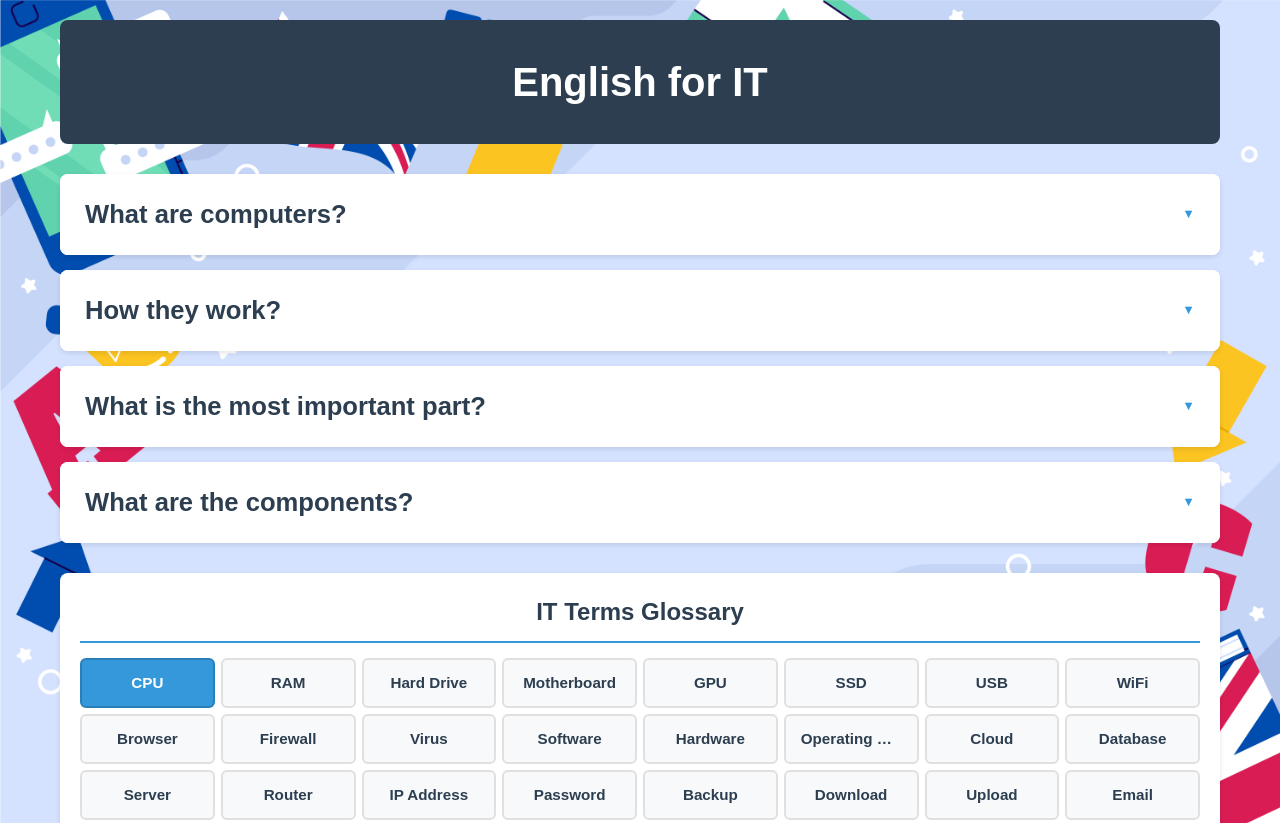
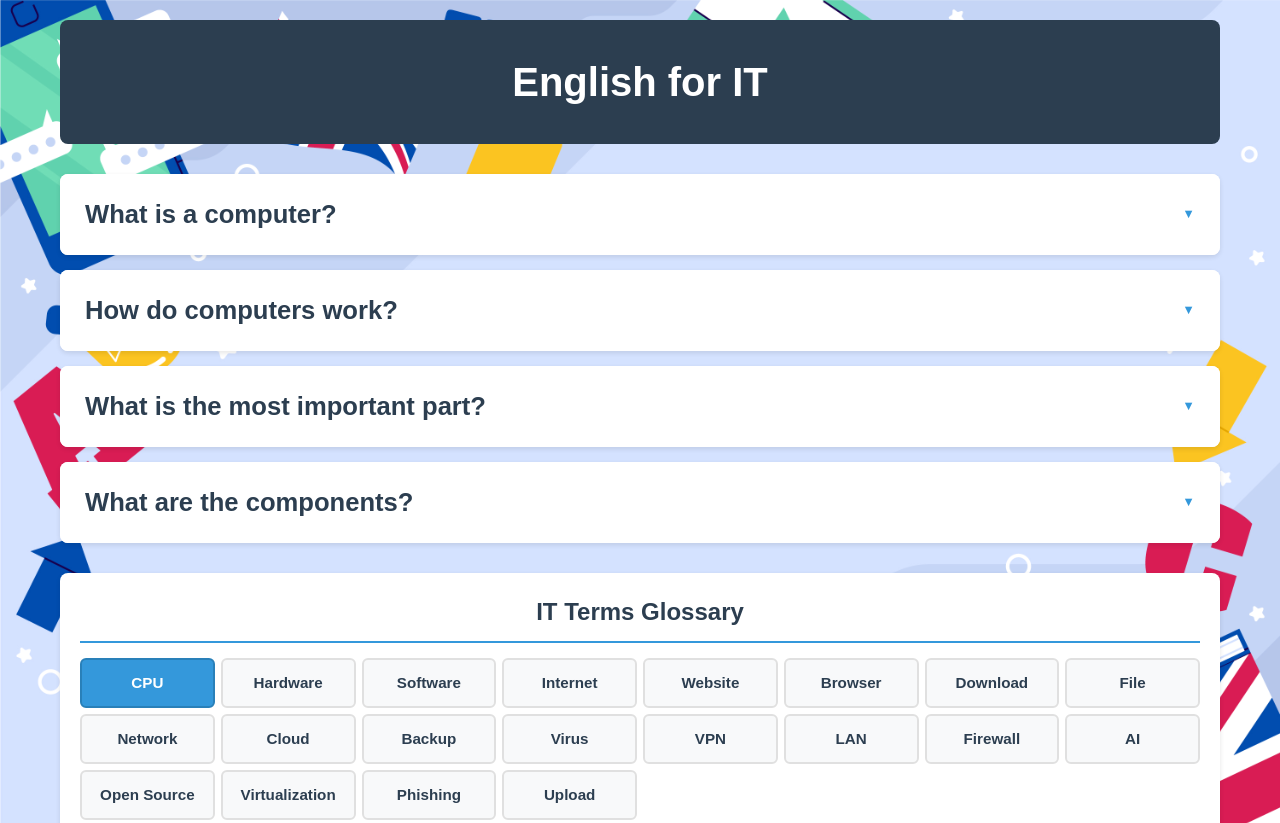
Before and after one commit to BrunoXarez/EnglishTI, a plain HTML site: page index.html in a window 1280 px wide. Shown: the top 823 px of the page. Drawn offline with Linux system fonts and the light colour scheme.

Commit message:
comit text updated

```diff
--- a/index.html
+++ b/index.html
@@ -15,22 +15,25 @@
     <!-- Section 1: What are computers? -->
     <section class="content-section dropdown">
         <div class="dropdown-header">
-            <h2>What are computers?</h2>
+            <h2>What is a computer?</h2>
             <span class="dropdown-icon">▼</span>
         </div>
         <div class="dropdown-content">
-            <p>Lorem ipsum dolor sit amet, consectetur adipiscing elit. Sed do eiusmod tempor incididunt ut labore et dolore magna aliqua. Ut enim ad minim veniam, quis nostrud exercitation ullamco laboris nisi ut aliquip ex ea commodo consequat. Duis aute irure dolor in reprehenderit in voluptate velit esse cillum dolore eu fugiat nulla pariatur.</p>
+            <p>A computer is an electronic device that has the capability of storing and processing data. It
+                uses the data given to it by the user to perform all kinds of calculations and tasks in the
+                fastest way possible. Nowadays computers are used on a daily basis and are a fundamental
+                piece in today&#39;s world, almost every part of society utilizes them in some way.</p>
         </div>
     </section>
 
     <!-- Section 2: How they work? -->
     <section class="content-section dropdown">
         <div class="dropdown-header">
-            <h2>How they work?</h2>
+            <h2>How do computers work?</h2>
             <span class="dropdown-icon">▼</span>
         </div>
         <div class="dropdown-content">
-            <p>Lorem ipsum dolor sit amet, consectetur adipiscing elit. Sed do eiusmod tempor incididunt ut labore et dolore magna aliqua. Ut enim ad minim veniam, quis nostrud exercitation ullamco laboris nisi ut aliquip ex ea commodo consequat. Duis aute irure dolor in reprehenderit in voluptate velit esse cillum dolore eu fugiat nulla pariatur.</p>
+            <p>Computers work by receiving inputs, processing them and giving an output. Every click the user does, will impact and change the output. This is all achieved by electrical signals that are represented by binary code, that can be 0 or 1's.</p>
         </div>
     </section>
 
@@ -41,7 +44,7 @@
             <span class="dropdown-icon">▼</span>
         </div>
         <div class="dropdown-content">
-            <p>Lorem ipsum dolor sit amet, consectetur adipiscing elit. Sed do eiusmod tempor incididunt ut labore et dolore magna aliqua. Ut enim ad minim veniam, quis nostrud exercitation ullamco laboris nisi ut aliquip ex ea commodo consequat. Duis aute irure dolor in reprehenderit in voluptate velit esse cillum dolore eu fugiat nulla pariatur.</p>
+            <p>The most important part is the CPU or Central Processing Unit, also called the "brain" of the computer. This is what will determine how many inputs and outputs can be processed in a certain amount of time. The better the CPU, the faster the computer and without it the computer will not be able to operate. It is also responsible for the communication between all of the other components.</p>
         </div>
     </section>
 
@@ -52,7 +55,7 @@
             <span class="dropdown-icon">▼</span>
         </div>
         <div class="dropdown-content">
-            <p>Lorem ipsum dolor sit amet, consectetur adipiscing elit. Sed do eiusmod tempor incididunt ut labore et dolore magna aliqua. Ut enim ad minim veniam, quis nostrud exercitation ullamco laboris nisi ut aliquip ex ea commodo consequat. Duis aute irure dolor in reprehenderit in voluptate velit esse cillum dolore eu fugiat nulla pariatur.</p>
+            <p>The components are the CPU (Central Processing Unit), Motherboard, RAM (Random Access Memory), GPU (Graphics Processing Unit), Storage devices (HDD, SSD and more) and PSU (Power Supply).</p>
         </div>
     </section>
 
--- a/script.js
+++ b/script.js
@@ -1,29 +1,25 @@
 // IT Terms Glossary Data
 const itTerms = [
     { id: 0, term: "CPU", definition: "Central Processing Unit - The brain of the computer", photo: "https://images.unsplash.com/photo-1587825140708-dfaf72ae4b04?w=400&h=400&fit=crop" },
-    { id: 1, term: "RAM", definition: "Random Access Memory - Temporary storage for running programs", photo: "https://images.unsplash.com/photo-1586281380349-632531db7ed4?w=400&h=400&fit=crop" },
-    { id: 2, term: "Hard Drive", definition: "Permanent storage device for files and programs", photo: "https://images.unsplash.com/photo-1591488320449-011701bb6704?w=400&h=400&fit=crop" },
-    { id: 3, term: "Motherboard", definition: "Main circuit board connecting all components", photo: "https://images.unsplash.com/photo-1518770660439-4636190af475?w=400&h=400&fit=crop" },
-    { id: 4, term: "GPU", definition: "Graphics Processing Unit - Handles visual rendering", photo: "https://images.unsplash.com/photo-1591488320449-011701bb6704?w=400&h=400&fit=crop" },
-    { id: 5, term: "SSD", definition: "Solid State Drive - Fast storage device", photo: "https://images.unsplash.com/photo-1591488320449-011701bb6704?w=400&h=400&fit=crop" },
-    { id: 6, term: "USB", definition: "Universal Serial Bus - Connection port", photo: "https://images.unsplash.com/photo-1587825140708-dfaf72ae4b04?w=400&h=400&fit=crop" },
-    { id: 7, term: "WiFi", definition: "Wireless network connection technology", photo: "https://images.unsplash.com/photo-1558618666-fcd25c85cd64?w=400&h=400&fit=crop" },
-    { id: 8, term: "Browser", definition: "Software to access the internet", photo: "https://images.unsplash.com/photo-1461749280684-dccba630e2f6?w=400&h=400&fit=crop" },
-    { id: 9, term: "Firewall", definition: "Security system protecting networks", photo: "https://images.unsplash.com/photo-1563013544-824ae1b704d3?w=400&h=400&fit=crop" },
-    { id: 10, term: "Virus", definition: "Malicious software that harms computers", photo: "https://images.unsplash.com/photo-1550751827-4bd374c3f58b?w=400&h=400&fit=crop" },
-    { id: 11, term: "Software", definition: "Programs and applications for computers", photo: "https://images.unsplash.com/photo-1461749280684-dccba630e2f6?w=400&h=400&fit=crop" },
-    { id: 12, term: "Hardware", definition: "Physical components of a computer", photo: "https://images.unsplash.com/photo-1518770660439-4636190af475?w=400&h=400&fit=crop" },
-    { id: 13, term: "Operating System", definition: "Software that manages computer resources", photo: "https://images.unsplash.com/photo-1461749280684-dccba630e2f6?w=400&h=400&fit=crop" },
-    { id: 14, term: "Cloud", definition: "Internet-based storage and services", photo: "https://images.unsplash.com/photo-1451187580459-43490279c0fa?w=400&h=400&fit=crop" },
-    { id: 15, term: "Database", definition: "Organized collection of data", photo: "https://images.unsplash.com/photo-1558494949-ef010cbdcc31?w=400&h=400&fit=crop" },
-    { id: 16, term: "Server", definition: "Computer that provides services to other computers", photo: "https://images.unsplash.com/photo-1558494949-ef010cbdcc31?w=400&h=400&fit=crop" },
-    { id: 17, term: "Router", definition: "Device that directs network traffic", photo: "https://images.unsplash.com/photo-1558618666-fcd25c85cd64?w=400&h=400&fit=crop" },
-    { id: 18, term: "IP Address", definition: "Unique identifier for devices on a network", photo: "https://images.unsplash.com/photo-1550751827-4bd374c3f58b?w=400&h=400&fit=crop" },
-    { id: 19, term: "Password", definition: "Secret code for authentication", photo: "https://images.unsplash.com/photo-1563013544-824ae1b704d3?w=400&h=400&fit=crop" },
-    { id: 20, term: "Backup", definition: "Copy of data for safety", photo: "https://images.unsplash.com/photo-1591488320449-011701bb6704?w=400&h=400&fit=crop" },
-    { id: 21, term: "Download", definition: "Transferring files from internet to computer", photo: "https://images.unsplash.com/photo-1461749280684-dccba630e2f6?w=400&h=400&fit=crop" },
-    { id: 22, term: "Upload", definition: "Transferring files from computer to internet", photo: "https://images.unsplash.com/photo-1461749280684-dccba630e2f6?w=400&h=400&fit=crop" },
-    { id: 23, term: "Email", definition: "Electronic mail messaging system", photo: "https://images.unsplash.com/photo-1563013544-824ae1b704d3?w=400&h=400&fit=crop" }
+    { id: 1, term: "Hardware", definition: "The physical parts of a computer, like the keyboard, monitor, and hard drive. These components work together to process and store information and allow users to interact with the system.", photo: "https://images.unsplash.com/photo-1518770660439-4636190af475?w=400&h=400&fit=crop" },
+    { id: 2, term: "Software", definition: "The programs and operating systems that tell a computer what to do. Software controls the hardware and enables users to perform specific tasks such as writing documents, browsing the web, or playing games.", photo: "https://images.unsplash.com/photo-1461749280684-dccba630e2f6?w=400&h=400&fit=crop" },
+    { id: 3, term: "Internet", definition: "A global network that connects millions of computers for sharing information. It allows people to communicate, access data, and use online services anywhere in the world.", photo: "https://images.unsplash.com/photo-1558618666-fcd25c85cd64?w=400&h=400&fit=crop" },
+    { id: 4, term: "Website", definition: "A collection of web pages found under one domain name on the internet. Websites can provide information, entertainment, services, or allow users to interact through online forms and tools.", photo: "https://images.unsplash.com/photo-1461749280684-dccba630e2f6?w=400&h=400&fit=crop" },
+    { id: 5, term: "Browser", definition: "A program used to view websites (e.g., Chrome, Safari, Firefox). It interprets code from web pages and displays it as text, images, and videos that users can easily navigate.", photo: "https://images.unsplash.com/photo-1461749280684-dccba630e2f6?w=400&h=400&fit=crop" },
+    { id: 6, term: "Download", definition: "To copy data or files from the internet or another computer to your own device. This allows users to access and use the files offline or at a later time.", photo: "https://images.unsplash.com/photo-1461749280684-dccba630e2f6?w=400&h=400&fit=crop" },
+    { id: 7, term: "File", definition: "A collection of information saved on a computer (e.g., document, picture, video). Files are used to store data that can be opened, edited, or shared by different programs.", photo: "https://images.unsplash.com/photo-1591488320449-011701bb6704?w=400&h=400&fit=crop" },
+    { id: 8, term: "Network", definition: "A group of connected computers that share information and resources. Networks can be as small as two connected devices or as large as the global internet.", photo: "https://images.unsplash.com/photo-1558618666-fcd25c85cd64?w=400&h=400&fit=crop" },
+    { id: 9, term: "Cloud", definition: "Online storage that lets you save files and access them from anywhere. It allows users to store data on remote servers instead of on their personal devices, improving accessibility and security.", photo: "https://images.unsplash.com/photo-1451187580459-43490279c0fa?w=400&h=400&fit=crop" },
+    { id: 10, term: "Backup", definition: "A copy of important data made to prevent loss if something goes wrong. Backups can be stored on external drives or in the cloud to recover files after accidental deletion or system failure.", photo: "https://images.unsplash.com/photo-1591488320449-011701bb6704?w=400&h=400&fit=crop" },
+    { id: 11, term: "Virus", definition: "A harmful program that can spread between computers and cause damage. It can delete files, slow down systems, or steal personal information, often spreading through email or downloads.", photo: "https://images.unsplash.com/photo-1550751827-4bd374c3f58b?w=400&h=400&fit=crop" },
+    { id: 12, term: "VPN", definition: "Virtual Private Network – A secure connection that encrypts data transmitted over the internet, providing privacy and anonymity. It is commonly used to protect online activity and access restricted content safely.", photo: "https://images.unsplash.com/photo-1563013544-824ae1b704d3?w=400&h=400&fit=crop" },
+    { id: 13, term: "LAN", definition: "Local Area Network – A network that connects computers within a limited area, such as a home, school, or office building. LANs allow devices to share files, printers, and internet connections quickly and efficiently.", photo: "https://images.unsplash.com/photo-1558618666-fcd25c85cd64?w=400&h=400&fit=crop" },
+    { id: 14, term: "Firewall", definition: "A network security device or software that monitors and controls incoming and outgoing network traffic based on security rules. It acts as a barrier between trusted and untrusted networks to prevent unauthorized access.", photo: "https://images.unsplash.com/photo-1563013544-824ae1b704d3?w=400&h=400&fit=crop" },
+    { id: 15, term: "AI", definition: "Artificial Intelligence – The simulation of human intelligence in machines designed to think and learn like humans. AI systems can analyze data, recognize patterns, and make decisions with minimal human input.", photo: "https://images.unsplash.com/photo-1550751827-4bd374c3f58b?w=400&h=400&fit=crop" },
+    { id: 16, term: "Open Source", definition: "Software whose source code is freely available for anyone to inspect, modify, and distribute. This promotes collaboration among developers and encourages innovation and transparency.", photo: "https://images.unsplash.com/photo-1461749280684-dccba630e2f6?w=400&h=400&fit=crop" },
+    { id: 17, term: "Virtualization", definition: "The creation of a virtual version of something, such as a server, storage device, or network resource. It allows multiple systems to run on a single physical machine, improving efficiency and reducing costs.", photo: "https://images.unsplash.com/photo-1558494949-ef010cbdcc31?w=400&h=400&fit=crop" },
+    { id: 18, term: "Phishing", definition: "A cyberattack technique where attackers impersonate legitimate entities to trick users into revealing sensitive information. These scams often appear as fake emails, messages, or websites that look authentic.", photo: "https://images.unsplash.com/photo-1563013544-824ae1b704d3?w=400&h=400&fit=crop" },
+    { id: 19, term: "Upload", definition: "To send data or files from your device to the internet or another computer. Uploading is used when sharing files, posting photos, or transferring documents to online platforms or cloud storage.", photo: "https://images.unsplash.com/photo-1461749280684-dccba630e2f6?w=400&h=400&fit=crop" }
 ];
 
 // Get DOM elements
```
